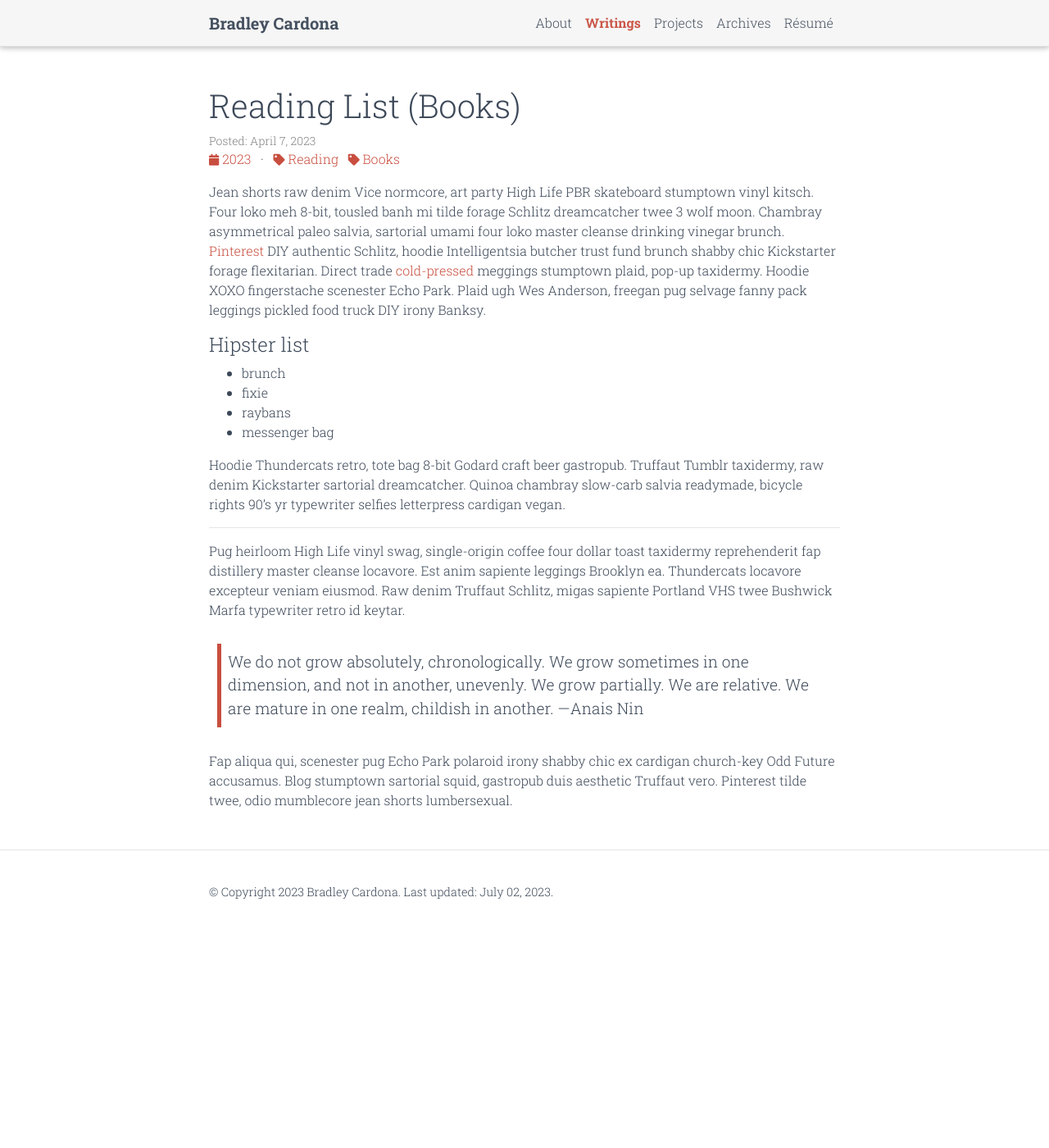
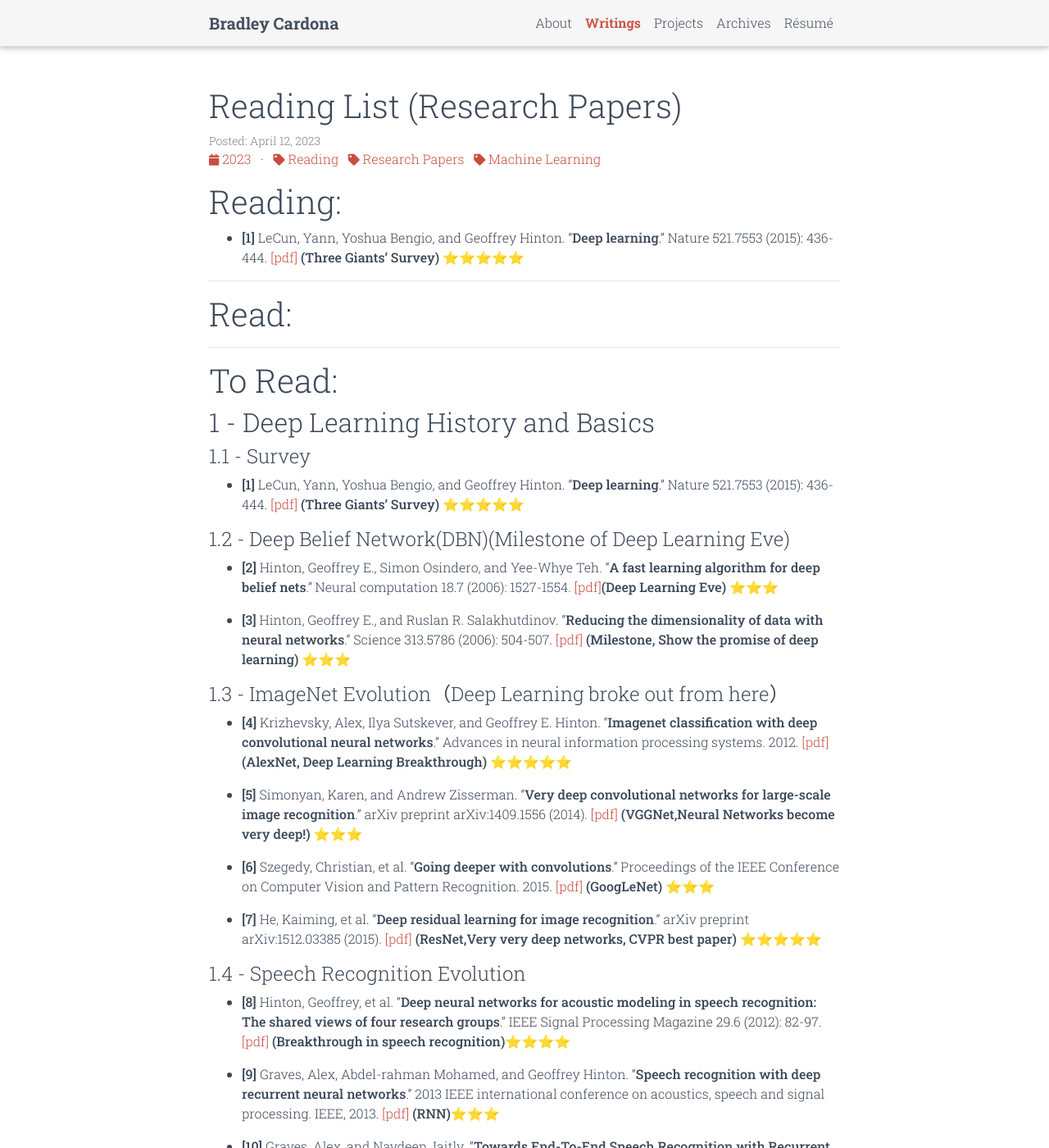
Before and after one commit to BMCARDONA/bmcardona.github.io, a Jekyll site: the page built from _posts/2023-04-05-research-papers-reading-list.md, in a window 1280 px wide and 1400 px high. Shown: the whole window at 82% size. Built offline with Jekyll 4.4.1, drawn with Linux system fonts in a browser that asks for light colours; emoji names are drawn with the system emoji font; comment, search, counter and statistics services are not loaded; a style sheet for code colours, icons or effects is not loaded; some of the changed text lies outside the part shown.

Commit message:
fix post

```diff
--- a/_posts/2023-03-05-research-papers-reading-list.md
+++ /dev/null
@@ -1,30 +0,0 @@
----
-layout: post
-title:  Reading List (Books)
-date:   2023-04-07 12:44:16
-categories: ["Reading", "Books"]
-related_posts: false
----
-
-Jean shorts raw denim Vice normcore, art party High Life PBR skateboard stumptown vinyl kitsch. Four loko meh 8-bit, tousled banh mi tilde forage Schlitz dreamcatcher twee 3 wolf moon. Chambray asymmetrical paleo salvia, sartorial umami four loko master cleanse drinking vinegar brunch. <a href="https://www.pinterest.com">Pinterest</a> DIY authentic Schlitz, hoodie Intelligentsia butcher trust fund brunch shabby chic Kickstarter forage flexitarian. Direct trade <a href="https://en.wikipedia.org/wiki/Cold-pressed_juice">cold-pressed</a> meggings stumptown plaid, pop-up taxidermy. Hoodie XOXO fingerstache scenester Echo Park. Plaid ugh Wes Anderson, freegan pug selvage fanny pack leggings pickled food truck DIY irony Banksy.
-
-#### Hipster list
-<ul>
-    <li>brunch</li>
-    <li>fixie</li>
-    <li>raybans</li>
-    <li>messenger bag</li>
-</ul>
-
-Hoodie Thundercats retro, tote bag 8-bit Godard craft beer gastropub. Truffaut Tumblr taxidermy, raw denim Kickstarter sartorial dreamcatcher. Quinoa chambray slow-carb salvia readymade, bicycle rights 90's yr typewriter selfies letterpress cardigan vegan.
-
-<hr>
-
-Pug heirloom High Life vinyl swag, single-origin coffee four dollar toast taxidermy reprehenderit fap distillery master cleanse locavore. Est anim sapiente leggings Brooklyn ea. Thundercats locavore excepteur veniam eiusmod. Raw denim Truffaut Schlitz, migas sapiente Portland VHS twee Bushwick Marfa typewriter retro id keytar.
-
-<blockquote>
-    We do not grow absolutely, chronologically. We grow sometimes in one dimension, and not in another, unevenly. We grow partially. We are relative. We are mature in one realm, childish in another.
-    —Anais Nin
-</blockquote>
-
-Fap aliqua qui, scenester pug Echo Park polaroid irony shabby chic ex cardigan church-key Odd Future accusamus. Blog stumptown sartorial squid, gastropub duis aesthetic Truffaut vero. Pinterest tilde twee, odio mumblecore jean shorts lumbersexual.
```
Also changed, not shown: _posts/2023-04-05-research-papers-reading-list.md (renamed from _drafts/2023-04-05-research-papers-reading-list.md, +0 -1 lines).
